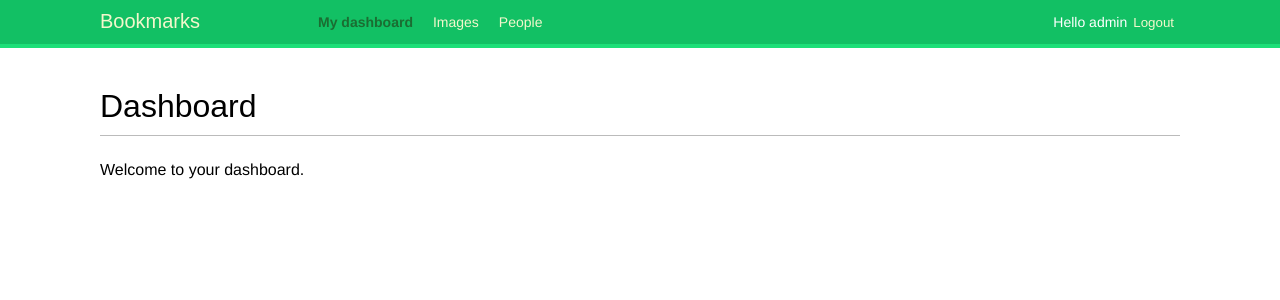
After one commit to mfonPeeter/django_social_website, a Django app: page /account/ in a window 1280 px wide. The commit adds this page. Shown: the top 300 px of the page. Run offline with Django 5.2, Linux system fonts and the light colour scheme; a user stored in the database is signed in; some web fonts are replaced.

Commit message:
add authentication views, custom templates, and dashboard redirection

```diff
--- /dev/null
+++ b/account/templates/account/dashboard.html
@@ -0,0 +1,6 @@
+{% extends "base.html" %}
+{% block title %}Dashboard{% endblock %}
+{% block content %}
+    <h1>Dashboard</h1>
+    <p>Welcome to your dashboard.</p>
+{% endblock %}
--- a/account/templates/base.html
+++ b/account/templates/base.html
@@ -8,7 +8,33 @@
     <body>
         <div id="header">
             <span class="logo">Bookmarks</span>
+            {% if request.user.is_authenticated %}
+                <ul class="menu">
+                    <li {% if section == "dashboard" %} class="selected" {% endif %}>
+                        <a href="{% url 'dashboard' %}">My dashboard</a>
+                    </li>
+                    <li {% if section == "images" %} class="selected" {% endif %}>
+                        <a href="#">Images</a>
+                    </li>
+                    <li {% if section == "people" %} class="selected" {% endif %}>
+                        <a href="#">People</a>
+                    </li>
+                </ul>
+            {% endif %}
+
+            <span class="user">
+                {% if request.user.is_authenticated %}
+                    Hello {{ request.user.first_name|default:request.user.username }}
+                    <form action="{% url 'logout' %}" method="post">
+                        <button type="submit">Logout</button>
+                        {% csrf_token %}
+                    </form>
+                {% else %}
+                    <a href="{% url 'login' %}">Log-in</a>
+                {% endif %}
+            </span>
         </div>
+
         <div id="content">
             {% block content %}
             {% endblock %}
--- a/account/urls.py
+++ b/account/urls.py
@@ -1,6 +1,11 @@
+from django.contrib.auth import views as auth_views
 from django.urls import path
 from .import views
 
 urlpatterns = [
-    path('login/', views.user_login, name='login')
+    # previous login url
+    # path('login/', views.user_login, name='login')
+    path('login/', auth_views.LoginView.as_view(), name='login'),
+    path('logout/', auth_views.LogoutView.as_view(), name='logout'),
+    path('', views.dashboard, name='dashboard'),
 ]
--- a/account/views.py
+++ b/account/views.py
@@ -1,7 +1,17 @@
 from django.contrib.auth import authenticate, login
+from django.contrib.auth.decorators import login_required
 from django.http import HttpResponse
 from django.shortcuts import render
 from .forms import LoginForm
+
+
+@login_required
+def dashboard(request):
+    return render(
+        request,
+        'account/dashboard.html',
+        {'section': 'dashboard'}
+    )
 
 
 def user_login(request):
--- a/social_website/settings.py
+++ b/social_website/settings.py
@@ -122,3 +122,7 @@ STATIC_URL = 'static/'
 # https://docs.djangoproject.com/en/5.1/ref/settings/#default-auto-field
 
 DEFAULT_AUTO_FIELD = 'django.db.models.BigAutoField'
+
+LOGIN_REDIRECT_URL = 'dashboard'
+LOGIN_URL = 'login'
+LOGOUT_URL = 'logout'
```
Also changed, not shown: account/templates/registration/logged_out.html (added, +9 -0 lines), account/templates/registration/login.html (added, +18 -0 lines), db.sqlite3.
